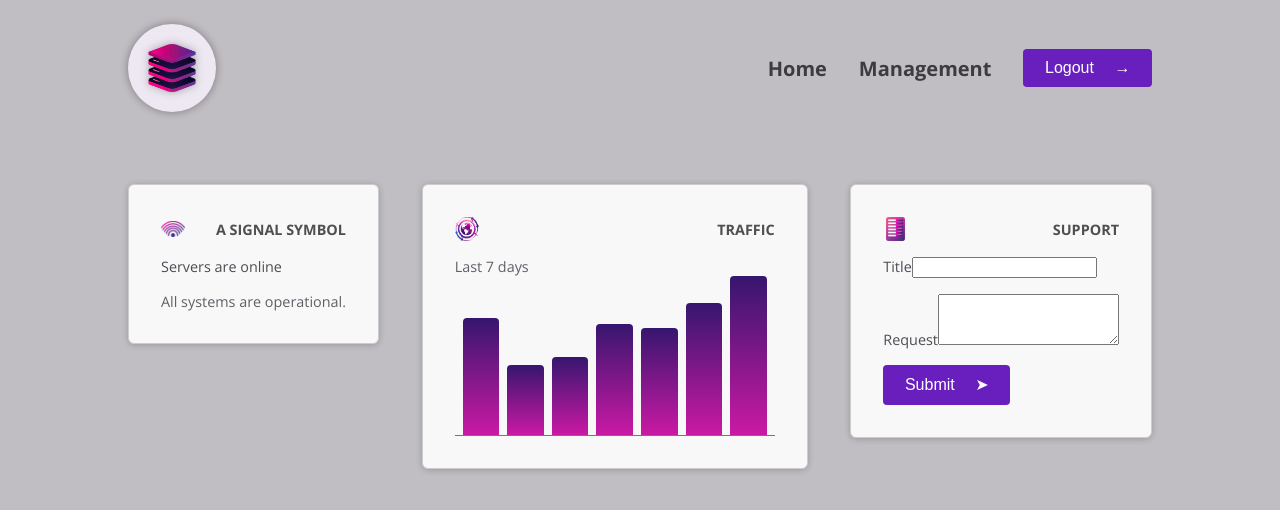
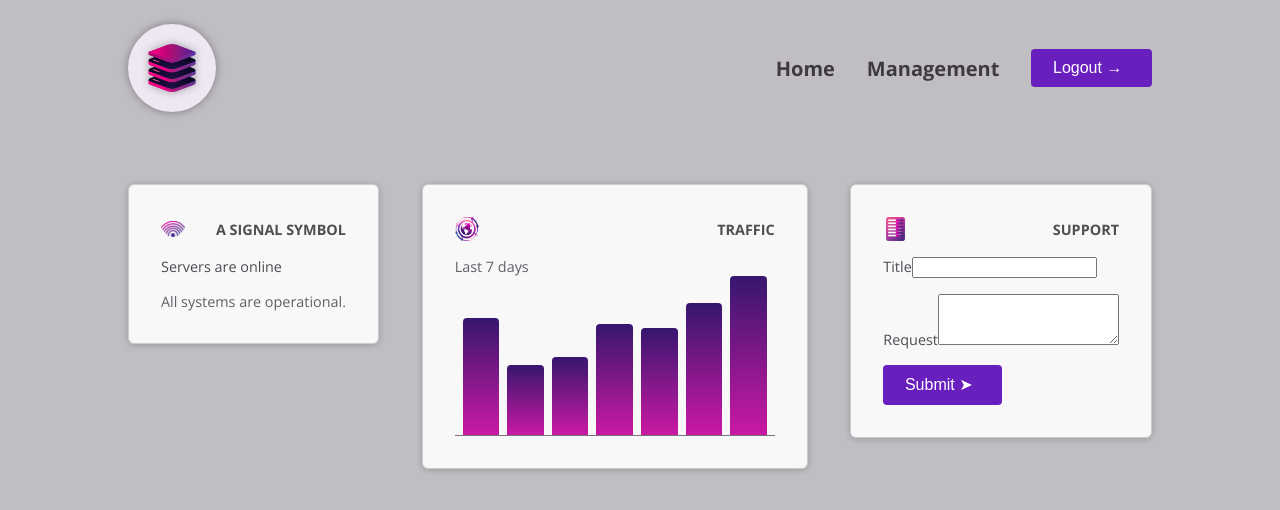
Before and after one commit to Lorenzo-Donato/angular-studies-components-deep-dive, an Angular app: page / in a window 1280 px wide. Shown: the top 510 px of the page. Built offline with nearby package versions, Linux system fonts and the light colour scheme.

Commit message:
chore: content projection for applying different css styles to shared components

```diff
--- a/src/app/dashboard/tickets/new-ticket/new-ticket.component.html
+++ b/src/app/dashboard/tickets/new-ticket/new-ticket.component.html
@@ -10,7 +10,7 @@
     <p>
         <button appButton>
             Submit
-            <span class="icon">➤</span>
+            <span ngProjectAs="icon">➤</span>
         </button>
     </p>
 </form>
--- a/src/app/header/header.html
+++ b/src/app/header/header.html
@@ -14,7 +14,7 @@
       <li>
         <button appButton>
             Logout
-            <span class="icon">→</span>
+            <span ngProjectAs="icon">→</span>
         </button>
       </li>
     </ul>
```
